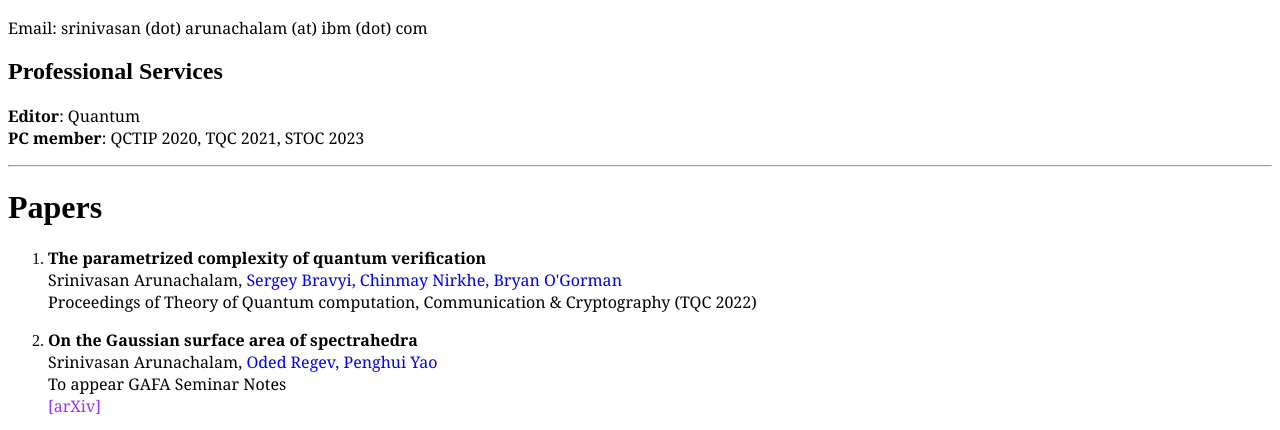
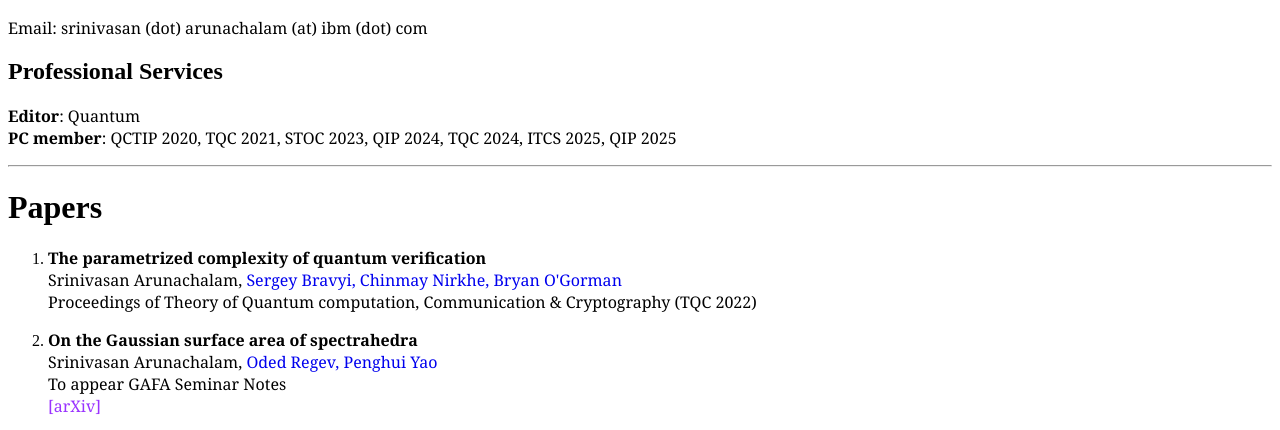
Before and after one commit to logitechenator/sarunach, a plain HTML site: page index.html in a window 1280 px wide. Shown: the part 367-797 px from the top of the page. Drawn offline with Linux system fonts and the light colour scheme.

Commit message:
Update index.html
newer papers

```diff
--- a/index.html
+++ b/index.html
@@ -24,7 +24,7 @@
 <h2>Professional Services</h2>
 
  <p style="font-family:Cambria"><b>Editor</b>: Quantum</br>
-<b>PC member</b>: QCTIP 2020, TQC 2021, STOC 2023</br>
+<b>PC member</b>: QCTIP 2020, TQC 2021, STOC 2023, QIP 2024, TQC 2024, ITCS 2025, QIP 2025</br>
 
 <hr>
 <body>
```
